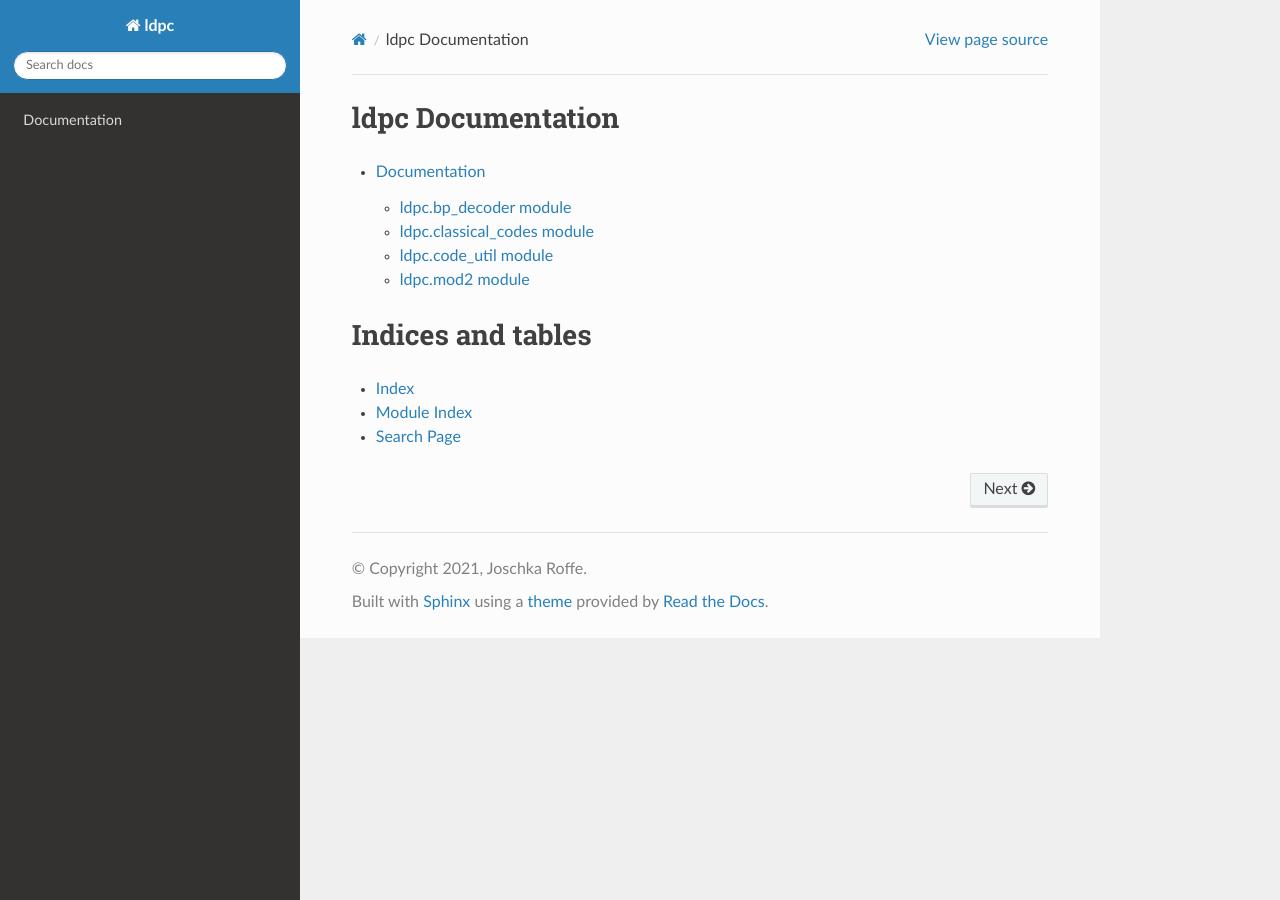
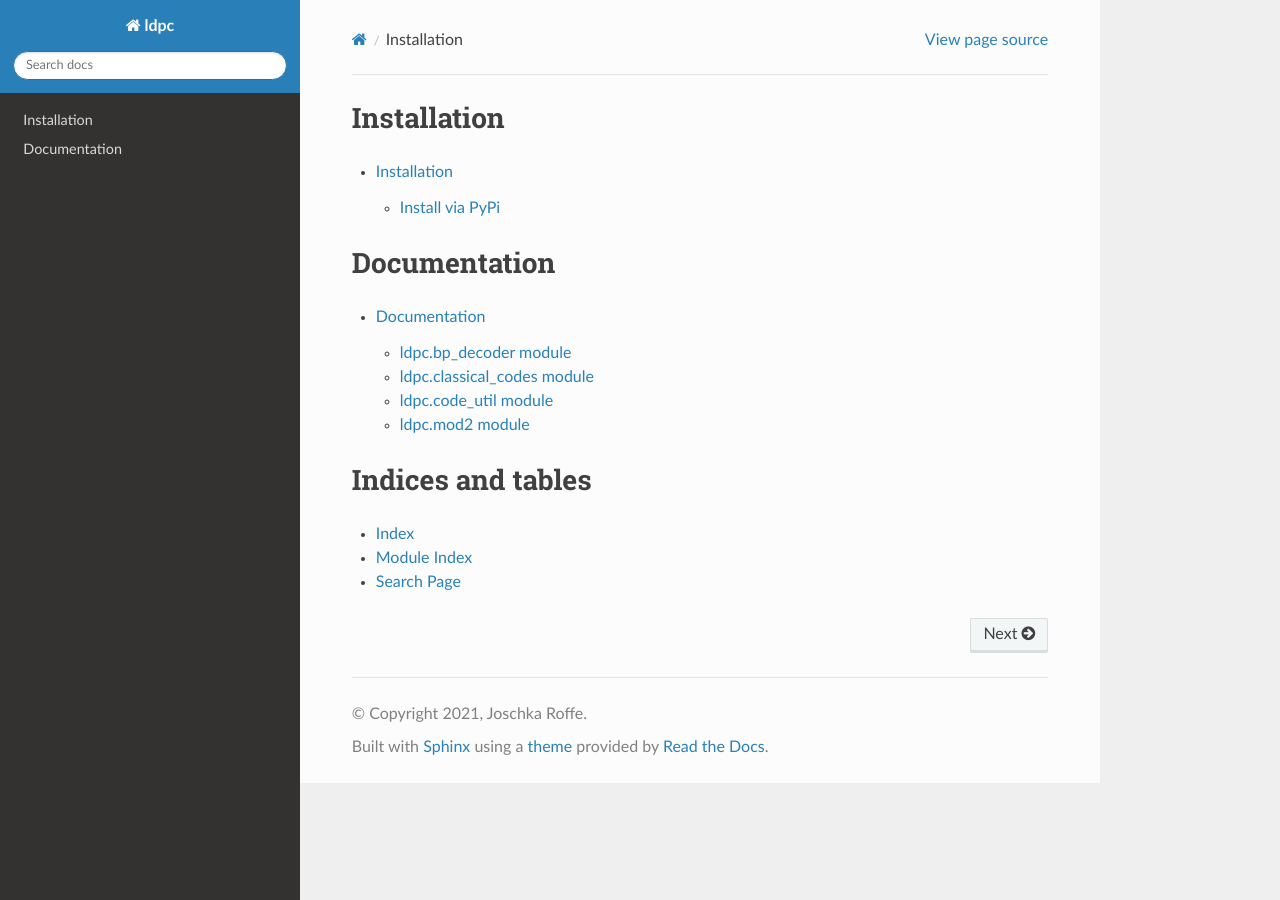
Before and after one commit to quantumgizmos/ldpc, a Sphinx documentation site: the page built from doc/source/index.rst, in a window 1280 px wide. Built offline with Sphinx 7.4.7 and the Read the Docs theme 2.0.0, drawn with Linux system fonts in a browser that asks for light colours.

Commit message:
updating documentation

```diff
--- a/doc/source/conf.py
+++ b/doc/source/conf.py
@@ -14,8 +14,6 @@ import os
 import sys
 sys.path.insert(0, os.path.abspath('../../src/ldpc'))
 sys.path.insert(0, os.path.abspath('.'))
-
-
 
 # -- Project information -----------------------------------------------------
 
@@ -50,6 +48,11 @@ exclude_patterns = []
 #
 html_theme = 'sphinx_rtd_theme'
 
+
+html_theme_options = {
+    'navigation_depth': 4,
+}
+
 # Add any paths that contain custom static files (such as style sheets) here,
 # relative to this directory. They are copied after the builtin static files,
 # so a file named "default.css" will overwrite the builtin "default.css".
--- a/doc/source/index.rst
+++ b/doc/source/index.rst
@@ -4,13 +4,23 @@
    contain the root `toctree` directive.
 
 
-ldpc Documentation
+Installation
 ==================
 
 .. toctree::
    :maxdepth: 2
 
+   installation
+
+
+Documentation
+============
+
+.. toctree::
+   :maxdepth: 2
+
    ldpc
+
 
 Indices and tables
 ==================
--- /dev/null
+++ b/doc/source/installation.rst
@@ -0,0 +1,11 @@
+Installation
+============
+
+Install via PyPi
+----------------
+
+The ldpc package requires python>=3.7.
+
+To install via PyPi run
+
+``pip install ldpc``
--- a/setup.py
+++ b/setup.py
@@ -33,7 +33,7 @@ extension3 = Extension(
 setup(
     python_requires='>=3.7',
     name='ldpc',
-    version='0.0.1',
+    version='0.0.2',
     description='Python tools for low density parity check (LDPC) codes',
     long_description='This module provides a suite of tools for building and\
         benmarking low density parity check (LDPC) codes. Features include\
```
Also changed, not shown: 1 other file.
